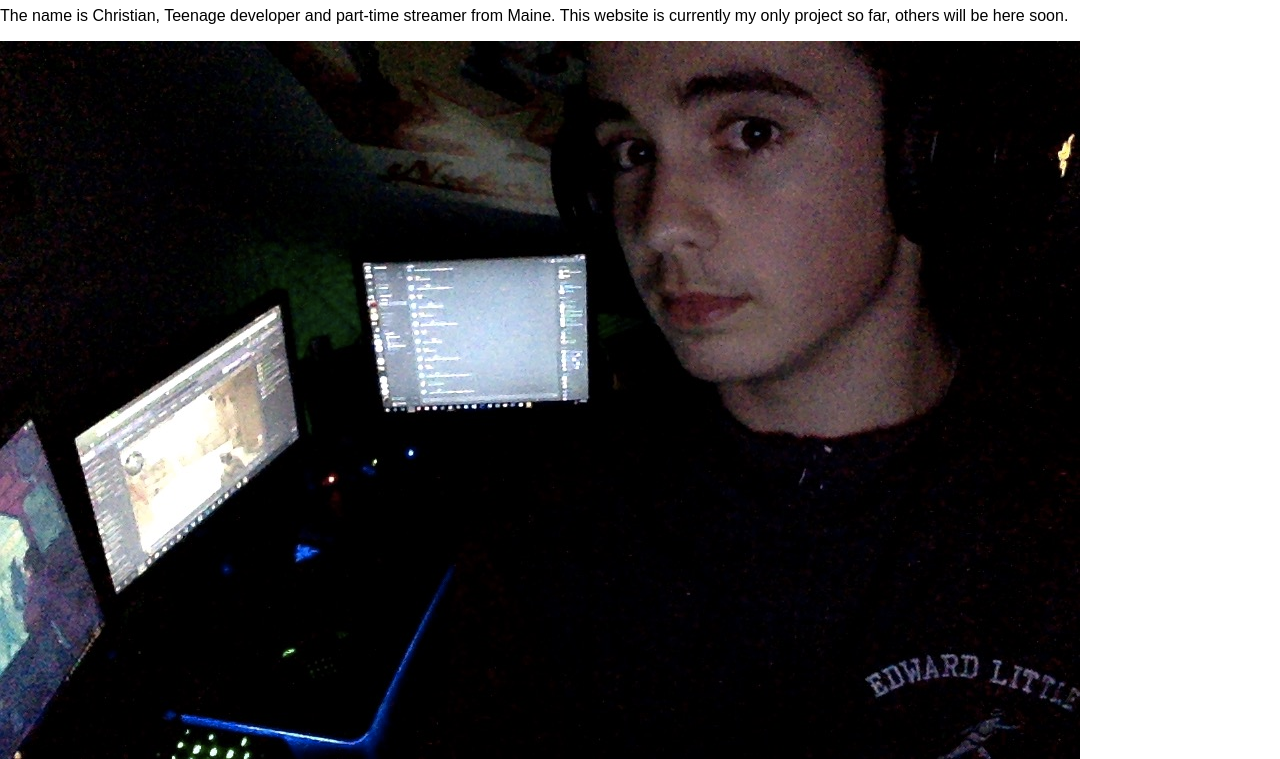
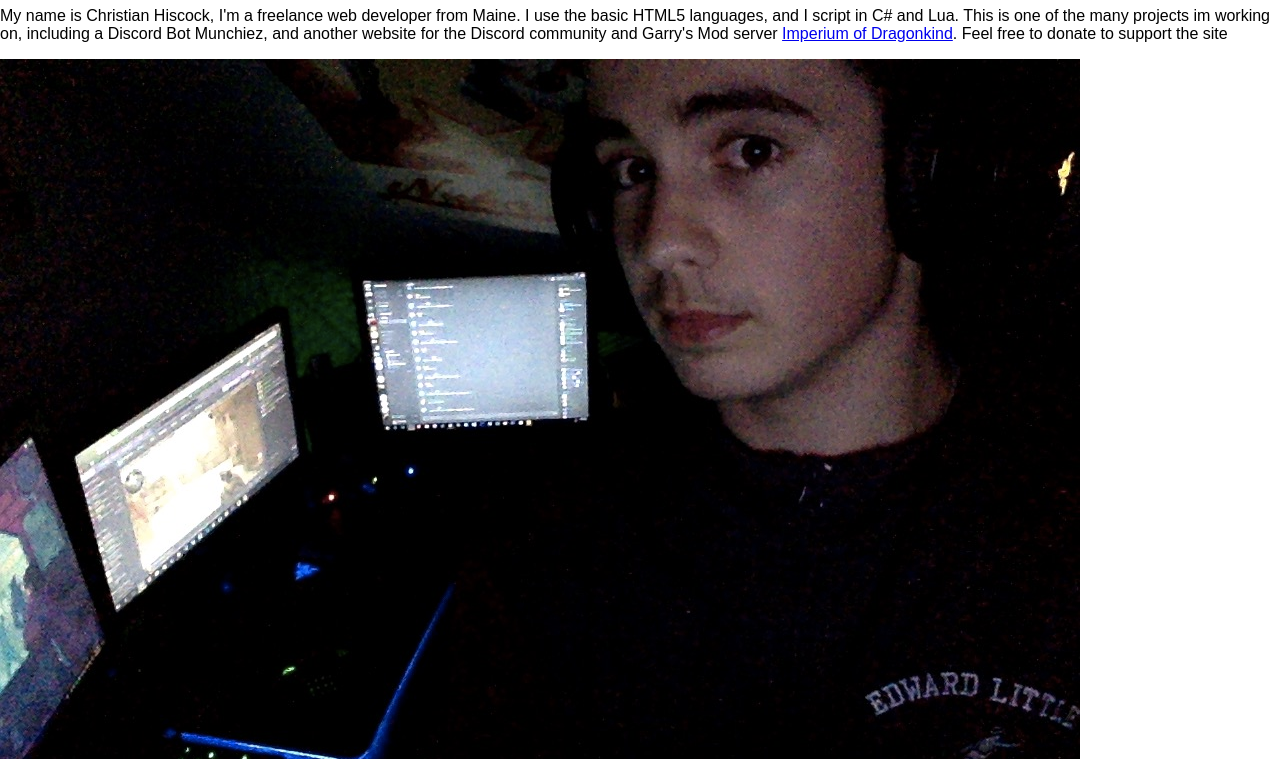
Before and after one commit to ImTotallyNotMessi/christianpi, a website: page views/about.html in a window 1280 px wide. Shown: the part 139-898 px from the top of the page. Drawn offline with Linux system fonts and the light colour scheme; files whose address does not match are found by name.

Commit message:
Added better pharagraph to about.html

```diff
--- a/main.js
+++ b/main.js
@@ -37,4 +37,4 @@ app.use(function (req, res, next) {
 })
 
 app.listen(80, () => console.log('christianpi.tk is now online and running on port 80'))
-/* app.listen(3000, () => console.log('christianpi.tk is now online and running on port 3000 for development')) */
+/* app.listen(3000, () => console.log('christianpi.tk is now online and running on port 3000 for development'))*/
--- a/views/about.html
+++ b/views/about.html
@@ -16,8 +16,9 @@
     </div>
     <div class="content"></div>
   <h1>About me</h1>
-  <p>The name is Christian, Teenage developer and part-time streamer from Maine.
-    This website is currently my only project so far, others will be here soon.</p>
+ <p>My name is Christian Hiscock, I'm a freelance web developer from Maine. I use the basic HTML5 languages, and I script in C# and Lua.
+   This is one of the many projects im working on, including a Discord Bot Munchiez, and another website for the Discord community and
+  Garry's Mod server <a href="https://www.imperiumservers.fun">Imperium of Dragonkind</a>. Feel free to donate to support the site <a href="paypal.me/ImTotallyNotMessi"></p>
   <img src="assets/img/selfie.jpg" alt="selfie">
   <h2>Skills</h2>
   </div>
```
